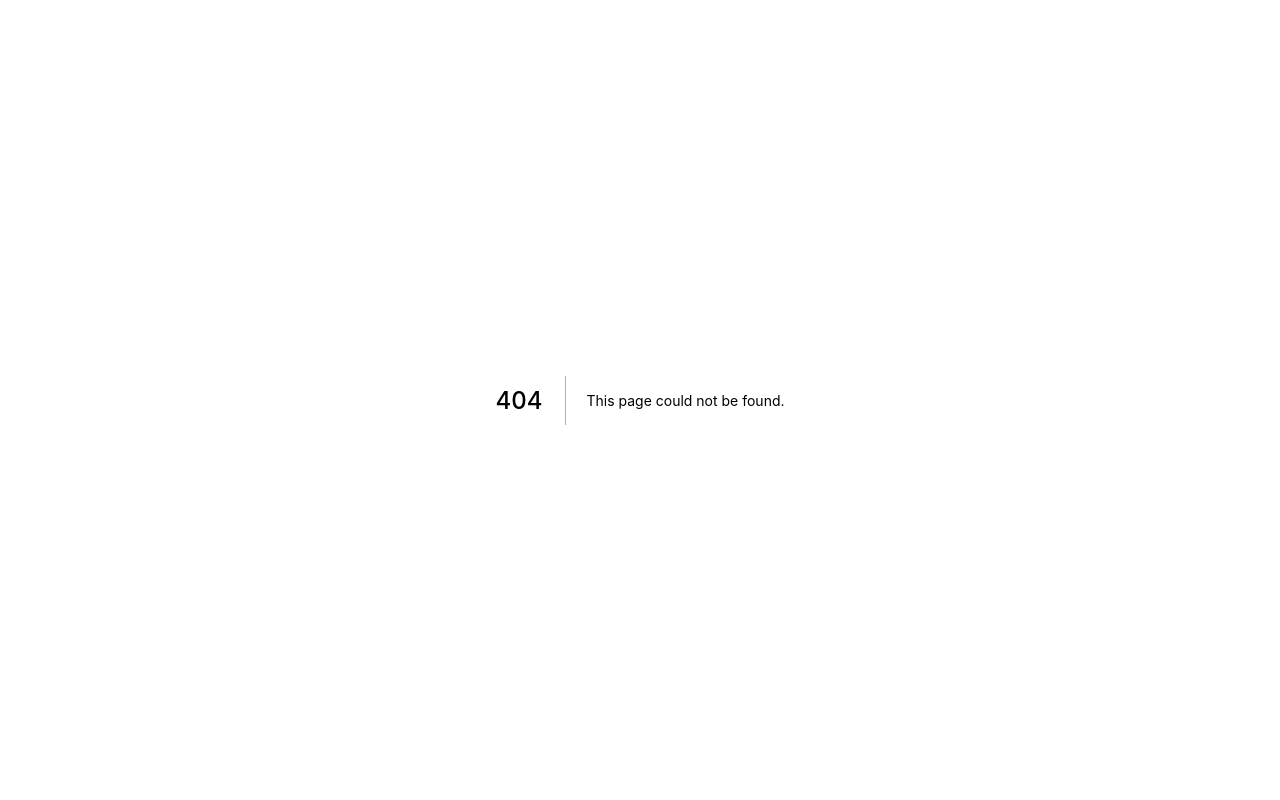
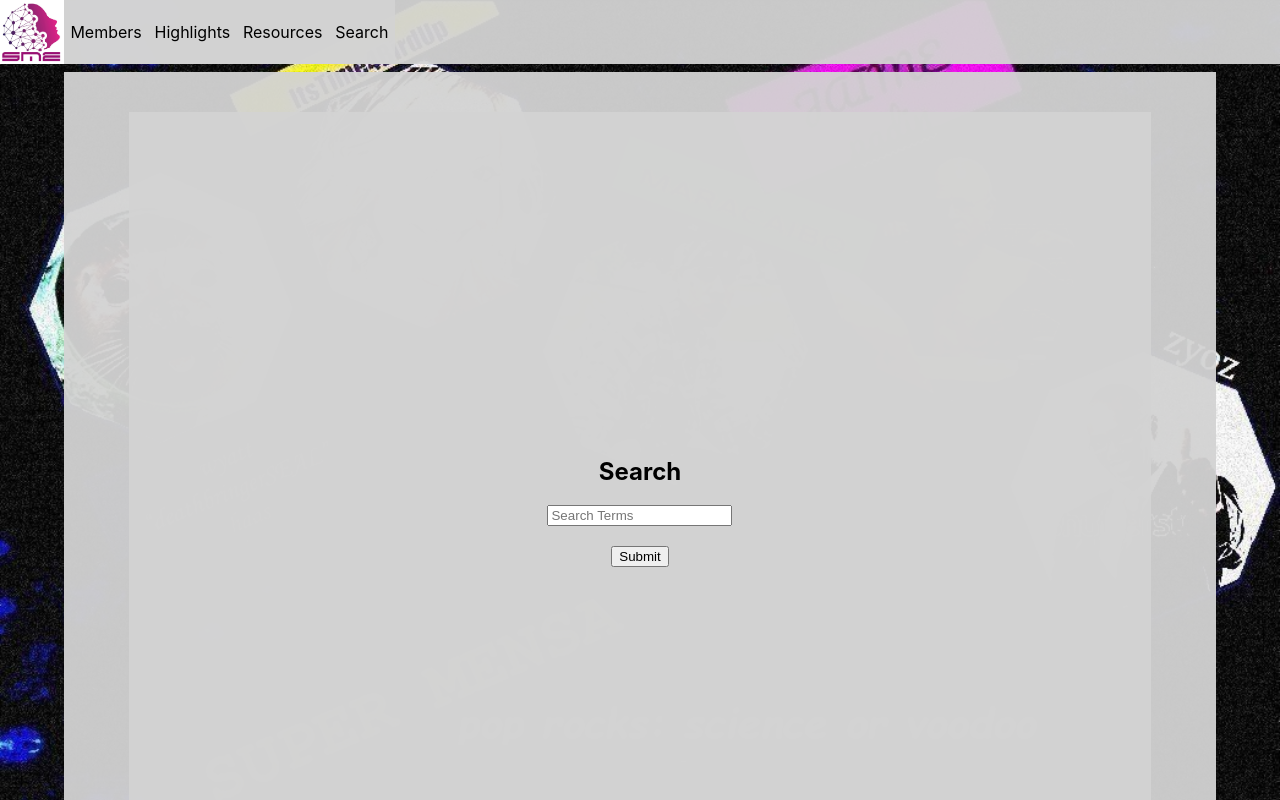
Before and after one commit to vjnambi/super-mensa-evolution, a Next.js app: page /search in a window 1280 px wide. Before the commit this address had no page. Shown: the top 800 px of the page. Built offline with nearby package versions, Linux system fonts and the light colour scheme.

Commit message:
Added Search

```diff
--- a/components/banner.js
+++ b/components/banner.js
@@ -11,6 +11,7 @@ export default function banner() {
             <Link href="/members"><a h className={styles.bannerCard}>Members</a></Link>
             <Link href="/highlights"><a h className={styles.bannerCard}>Highlights</a></Link>
             <Link href="/resources"><a className={styles.bannerCard}>Resources</a></Link>
+            <Link href="/search"><a className={styles.bannerCard}>Search</a></Link>
         </div>
         <div className={styles.bannerSpacer}></div>
         </>
--- /dev/null
+++ b/pages/search.js
@@ -0,0 +1,82 @@
+import Head from 'next/head'
+import memberList from '../components/memberList'
+import styles from '../styles/Home.module.css'
+import banner from '../components/banner'
+import head from '../components/head'
+import { useState } from 'react'
+import Script from 'next/script'
+import { TableBody, TableCell, TableHead, TableRow } from '@material-ui/core'
+import Link from 'next/link'
+
+
+export default function Resources() {
+    const [result, setResult] = useState("???")
+    const [apiKey, setApiKey] = useState("")
+
+    const fetchResult = () => {
+        const data = {
+            search: apiKey,
+            queryType: "simple",
+            searchMode: "all",
+            searchFields: "content",
+            select: "content",
+            count: "true"
+        };
+
+        fetch('https://sme-website-search-service.search.windows.net/indexes/sme-website-index/docs/search?api-version=2020-06-30', {
+        method: 'POST',
+        headers: {
+            "api-key":"vYiOytQmAxpBdmkmr0KTTaggzAsz8nSxIECuNbpnbtAzSeA1auyF",
+            "Content-Type":"application/json"
+        },
+        body: JSON.stringify(data),
+        })
+        .then((response) => response.json())
+        .then((data) => {
+            console.log('Success:', data);
+            setResult(data['value'])
+        })
+        .catch((error) => {
+            console.error('Error:', error);
+        });
+
+    }
+    const handleSubmit = (e) => {
+        e.preventDefault()
+        fetchResult();
+    }
+
+    const handleApiKeyChange = (e) => {
+        setApiKey(e.target.value)
+    }
+
+
+    return (
+        <div className={styles.container}>
+            {head()}
+
+            {banner()}
+            <main className={styles.main}>
+                <form onSubmit={handleSubmit} className={styles.main}>
+                    <h2>Search</h2>
+                    <input type="text" placeholder='Search Terms' value={apiKey} onChange={handleApiKeyChange}></input>
+
+                    <br />
+                    <button>Submit</button>
+                    <br />
+                        {result == "???"
+                            ?
+                            <></>
+                            :
+                            result.map((n,i) =>
+                            <Link key={i} href={n.content.match("LinkStarter(.*)LinkEnder")[1]}><a>{n.content.match("LinkStarter(.*)LinkEnder")[1]}</a></Link>
+                        )}
+                </form>
+
+
+
+            </main>
+
+        </div>
+    )
+}
```
